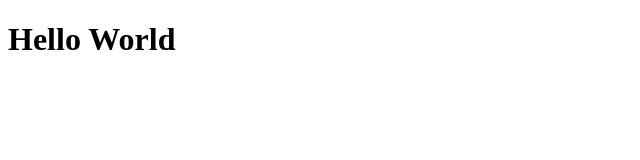
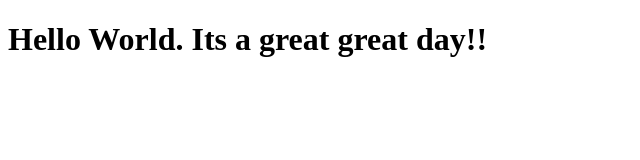
Before and after one commit to nd1235813/nisn, a plain HTML site: page site/index.html in a window 1280 px wide. Shown: the whole page, without its empty margins (0-640 px from the left). Drawn offline with Linux system fonts and the light colour scheme.

Commit message:
Small addition

```diff
--- a/site/index.html
+++ b/site/index.html
@@ -4,6 +4,6 @@
 	<title> Hello World! Its a great day!</title>
 </head>
 <body>
-<h1> Hello World </h1>
+<h1> Hello World. Its a great great day!! </h1>
 </body>
 </html>
```
